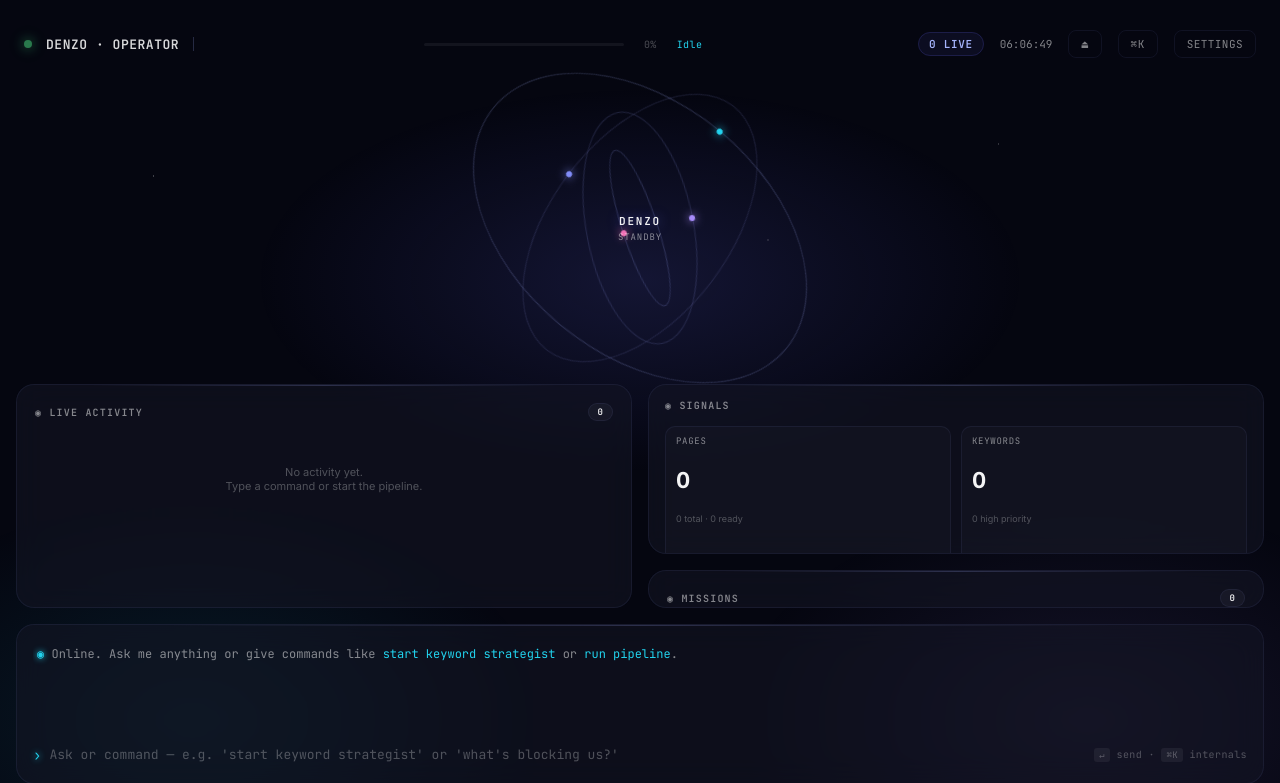
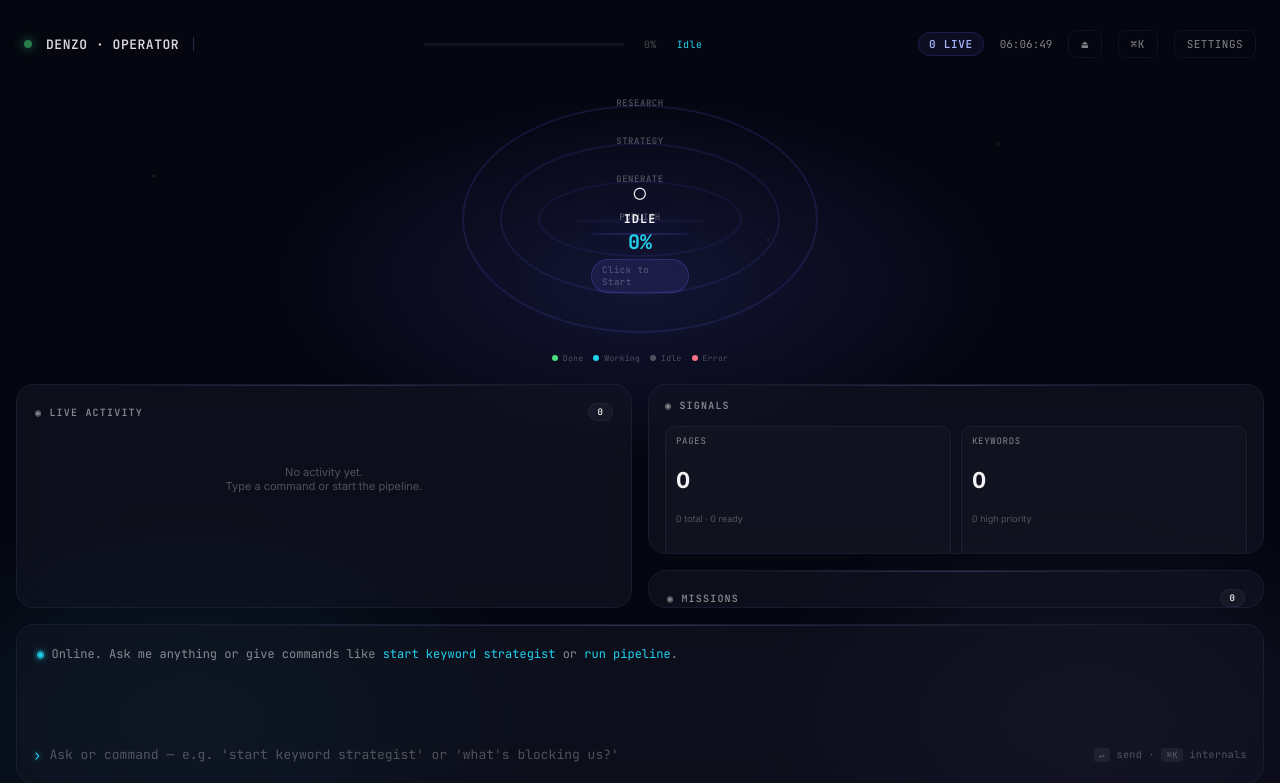
Before and after one commit to tamgo-ai/denzo-seo, a Python web app: template denzo/templates/clients/jarvis.html in a window 1280 px wide. Shown: the top 783 px of the page. Run offline with Jinja, Linux system fonts and the light colour scheme; the template is opened without the code that fills it, so the values that code supplies are empty.

Commit message:
Core 2.0: Meaningful pipeline phase visualization replaces abstract orbits
Replaced decorative orbital rings with semantic pipeline phase rings:
- 4 labeled concentric rings: RESEARCH → STRATEGY → GENERATE → PUBLISH
- Each ring reacts to agent status: done (green), working (cyan pulse), error (rose)
- Center shows current phase: IDLE / EXECUTING / IN PROGRESS / COMPLETE
- Progress percentage displayed prominently in center
- CTA button in center: "Click to Start" / "Continue Pipeline" / "View Results"
- Agent tokens positioned on their actual layer ring (not random orbit)
- Clicking center starts pipeline or shows results
- Legend below core explains ring colors (Done/Working/Idle/Error)
- All abstract "planetitas" and "STANDBY" text removed

Co-Authored-By: Claude Opus 4.7 <noreply@anthropic.com>

```diff
--- a/denzo/templates/clients/jarvis.html
+++ b/denzo/templates/clients/jarvis.html
@@ -132,58 +132,73 @@
     .activity-msg { font-size:11.5px; color:var(--muted); margin-top:3px; line-height:1.5; }
     .activity-empty { text-align:center; padding:30px 12px; font-size:11px; color:var(--muted2); }
 
-    /* ── CENTER: Orbital core ──────────────────────────────────────────── */
+    /* ── CENTER: Pipeline Phase Core ──────────────────────────────────── */
     .panel-core { grid-area:core; display:flex; align-items:center; justify-content:center;
-      background:transparent; border:none; position:relative; }
+      background:transparent; border:none; position:relative; flex-direction:column; }
     .panel-core::before { display:none; }
     .core-wrap { position:relative; width:380px; height:380px; max-width:90%; max-height:90%; }
-    .orbit { position:absolute; inset:0; border-radius:50%; border:1px solid var(--border-h);
-      animation:rotate-cw 60s linear infinite; }
-    .orbit.r2 { inset:36px; animation:rotate-ccw 45s linear infinite; border-color:rgba(120,130,200,0.18); }
-    .orbit.r3 { inset:72px; animation:rotate-cw 30s linear infinite; border-color:rgba(120,130,200,0.22); }
-    .orbit.r4 { inset:108px; animation:rotate-ccw 22s linear infinite; border-color:rgba(120,130,200,0.28); }
-    .orbit.r5 { inset:50px; animation:rotate-cw 38s linear infinite; border-color:rgba(34,211,238,0.15); display:none; }
-    .orbit.r5.active { display:block; }
-    .orbit.r6 { inset:88px; animation:rotate-ccw 28s linear infinite; border-color:rgba(167,139,250,0.18); display:none; }
-    .orbit.r6.active { display:block; }
-    @keyframes rotate-cw  { to { transform:rotate(360deg); } }
-    @keyframes rotate-ccw { to { transform:rotate(-360deg); } }
-    .orbit-dot { position:absolute; top:-3px; left:50%; transform:translateX(-50%);
-      width:6px; height:6px; border-radius:50%; background:var(--cyan); box-shadow:0 0 8px var(--cyan); }
-    .orbit.r2 .orbit-dot { background:var(--indigo); box-shadow:0 0 8px var(--indigo); }
-    .orbit.r3 .orbit-dot { background:var(--violet); box-shadow:0 0 8px var(--violet); }
-    .orbit.r4 .orbit-dot { background:var(--pink);   box-shadow:0 0 8px var(--pink); }
-    .orbit.r5 .orbit-dot { background:var(--cyan);   box-shadow:0 0 8px var(--cyan); }
-    .orbit.r6 .orbit-dot { background:var(--amber);  box-shadow:0 0 8px var(--amber); }
 
-    .core { position:absolute; inset:132px; border-radius:50%;
-      background:radial-gradient(circle at 35% 30%, rgba(255,255,255,0.18) 0%, transparent 50%),
-                radial-gradient(circle at 60% 70%, rgba(167,139,250,0.35) 0%, rgba(99,102,241,0.18) 30%, transparent 60%);
-      box-shadow:0 0 60px rgba(99,102,241,0.4), inset 0 0 60px rgba(255,255,255,0.06);
-      animation:core-breathe 4s ease-in-out infinite; transition:box-shadow 0.5s; }
-    .core.is-thinking { animation:core-thinking 0.8s ease-in-out infinite;
-      box-shadow:0 0 80px rgba(34,211,238,0.6), inset 0 0 80px rgba(34,211,238,0.15); }
-    .core.is-warning { box-shadow:0 0 80px rgba(251,191,36,0.5), inset 0 0 60px rgba(251,191,36,0.1); }
-    .core.is-done { box-shadow:0 0 80px rgba(74,222,128,0.5), inset 0 0 60px rgba(74,222,128,0.1); }
-    @keyframes core-breathe { 0%,100%{transform:scale(1)} 50%{transform:scale(1.05)} }
-    @keyframes core-thinking { 0%,100%{transform:scale(1.04)} 50%{transform:scale(1.10)} }
-    .core-label { position:absolute; inset:0; display:flex; align-items:center;
-      justify-content:center; flex-direction:column; pointer-events:none; }
-    .core-label .name { font-family:'JetBrains Mono',monospace; font-size:11px; font-weight:600;
-      letter-spacing:0.16em; color:rgba(255,255,255,0.95); text-shadow:0 0 12px rgba(99,102,241,0.6); }
-    .core-label .status { font-family:'JetBrains Mono',monospace; font-size:9px;
-      letter-spacing:0.10em; color:var(--muted); margin-top:3px; }
+    /* Phase rings — one per pipeline stage pair, filled by progress */
+    .phase-ring { position:absolute; border-radius:50%; border:2px solid transparent; }
+    .phase-ring.r1 { inset:12px;  border-color:rgba(99,102,241,0.15); }
+    .phase-ring.r2 { inset:50px;  border-color:rgba(99,102,241,0.12); }
+    .phase-ring.r3 { inset:88px;  border-color:rgba(99,102,241,0.10); }
+    .phase-ring.r4 { inset:126px; border-color:rgba(99,102,241,0.08); }
+    .phase-ring.done { border-color:rgba(74,222,128,0.35) !important; box-shadow:0 0 12px rgba(74,222,128,0.15); }
+    .phase-ring.working { border-color:rgba(34,211,238,0.45) !important; box-shadow:0 0 14px rgba(34,211,238,0.2); animation:ring-pulse 1.5s ease-in-out infinite; }
+    .phase-ring.error { border-color:rgba(251,113,133,0.45) !important; }
+    @keyframes ring-pulse { 0%,100%{box-shadow:0 0 14px rgba(34,211,238,0.2)} 50%{box-shadow:0 0 28px rgba(34,211,238,0.45)} }
 
-    .agent-token { position:absolute; top:50%; left:50%; width:34px; height:34px;
-      margin:-17px 0 0 -17px; border-radius:50%; background:var(--surface-2);
-      border:1px solid var(--border-h); display:flex; align-items:center; justify-content:center;
-      font-family:'JetBrains Mono',monospace; font-size:12px; font-weight:700; color:#fff;
-      animation:token-pulse 1.6s ease-in-out infinite; cursor:pointer;
-      box-shadow:0 0 12px currentColor; transition:transform 0.15s; }
-    .agent-token:hover { transform:translate(var(--tx,0px),var(--ty,0px)) scale(1.3) !important;
-      animation:none; z-index:10; border-color:#fff; }
-    @keyframes token-pulse { 0%,100%{transform:translate(var(--tx,0px),var(--ty,0px)) scale(1)}
-      50%{transform:translate(var(--tx,0px),var(--ty,0px)) scale(1.15)} }
+    .ring-label {
+      position:absolute; top:-10px; left:50%; transform:translateX(-50%);
+      font-family:'JetBrains Mono',monospace; font-size:9px; font-weight:600;
+      letter-spacing:0.06em; color:var(--muted2); white-space:nowrap;
+      transition:color 0.3s;
+    }
+    .phase-ring.done .ring-label { color:var(--green); }
+    .phase-ring.working .ring-label { color:var(--cyan); }
+
+    /* Center — phase indicator + CTA */
+    .core-center { position:absolute; inset:140px; border-radius:50%;
+      background:radial-gradient(circle at 35% 30%, rgba(255,255,255,0.12) 0%, transparent 50%),
+                  radial-gradient(circle at 60% 70%, rgba(99,102,241,0.25) 0%, rgba(99,102,241,0.08) 30%, transparent 60%);
+      border:1px solid rgba(99,102,241,0.2);
+      display:flex; align-items:center; justify-content:center; flex-direction:column;
+      cursor:pointer; transition:all 0.3s; z-index:2;
+      box-shadow:0 0 40px rgba(99,102,241,0.25), inset 0 0 40px rgba(255,255,255,0.04);
+    }
+    .core-center:hover { border-color:var(--indigo); box-shadow:0 0 60px rgba(99,102,241,0.5); }
+    .core-center .phase-icon { font-size:28px; margin-bottom:2px; }
+    .core-center .phase-name { font-family:'JetBrains Mono',monospace; font-size:12px; font-weight:700;
+      letter-spacing:0.08em; color:rgba(255,255,255,0.95); }
+    .core-center .phase-pct { font-family:'JetBrains Mono',monospace; font-size:20px; font-weight:800;
+      color:var(--cyan); margin:2px 0; }
+    .core-center .phase-cta { font-family:'JetBrains Mono',monospace; font-size:9px;
+      color:var(--muted2); letter-spacing:0.06em; margin-top:2px;
+      background:rgba(99,102,241,0.12); padding:4px 10px; border-radius:999px;
+      border:1px solid rgba(99,102,241,0.25); transition:all 0.15s; }
+    .core-center:hover .phase-cta { background:rgba(99,102,241,0.3); color:#fff; border-color:var(--indigo); }
+
+    /* Agent tokens on rings */
+    .agent-token { position:absolute; width:28px; height:28px; border-radius:50%;
+      background:var(--surface-2); border:1px solid;
+      display:flex; align-items:center; justify-content:center;
+      font-family:'JetBrains Mono',monospace; font-size:11px; font-weight:700; color:#fff;
+      cursor:pointer; z-index:3; transition:transform 0.15s, box-shadow 0.3s;
+      animation:token-glow 1.6s ease-in-out infinite; }
+    .agent-token:hover { transform:scale(1.35) !important; animation:none; z-index:10; border-color:#fff !important; }
+    @keyframes token-glow { 0%,100%{box-shadow:0 0 8px currentColor} 50%{box-shadow:0 0 18px currentColor} }
+
+    /* Phase legend below core */
+    .core-legend { display:flex; gap:10px; margin-top:8px; flex-wrap:wrap; justify-content:center; }
+    .core-legend-item { display:flex; align-items:center; gap:5px;
+      font-family:'JetBrains Mono',monospace; font-size:8px; color:var(--muted2);
+      letter-spacing:0.04em; }
+    .core-legend-dot { width:6px; height:6px; border-radius:50%; flex-shrink:0; }
+    .core-legend-dot.ldone { background:var(--green); }
+    .core-legend-dot.lworking { background:var(--cyan); }
+    .core-legend-dot.lidle { background:var(--muted2); }
+    .core-legend-dot.lerror { background:var(--rose); }
 
     /* ── RIGHT: Missions + KPIs ────────────────────────────────────────── */
     .right-col { grid-area:right; display:grid; grid-template-rows:auto 1fr; gap:16px; overflow:hidden; }
@@ -369,29 +384,39 @@
     </div>
   </div>
 
-  {# ─── CENTER: Orbital Core ──────────────────────────────────────── #}
+	  {# ─── CENTER: Pipeline Phase Core ──────────────────────────────── #}
 	  <div class="panel-core">
 	    <div class="core-wrap">
-      <div class="orbit r1"><div class="orbit-dot"></div></div>
-      <div class="orbit r2"><div class="orbit-dot"></div></div>
-      <div class="orbit r3"><div class="orbit-dot"></div></div>
-      <div class="orbit r4"><div class="orbit-dot"></div></div>
-      <div class="orbit r5" :class="{active: pipeline.agents_working >= 4}"><div class="orbit-dot"></div></div>
-      <div class="orbit r6" :class="{active: pipeline.agents_working >= 6}"><div class="orbit-dot"></div></div>
+	      {# Phase rings — each represents a pipeline stage pair #}
+	      <div class="phase-ring r1" :class="ringClass(0)"><span class="ring-label">RESEARCH</span></div>
+	      <div class="phase-ring r2" :class="ringClass(1)"><span class="ring-label">STRATEGY</span></div>
+	      <div class="phase-ring r3" :class="ringClass(2)"><span class="ring-label">GENERATE</span></div>
+	      <div class="phase-ring r4" :class="ringClass(3)"><span class="ring-label">PUBLISH</span></div>
 
-      <template x-for="(token, i) in agentTokens" :key="token.name">
+	      {# Agent tokens placed on their layer ring #}
+	      <template x-for="token in agentTokens" :key="token.name">
 	        <div class="agent-token"
-             :style="'--tx:'+token.x+'px; --ty:'+token.y+'px; color:'+token.color+'; border-color:'+token.color+'; background:'+token.bg+';'"
+	             :style="'left:'+token.left+'%; top:'+token.top+'%; color:'+token.color+'; border-color:'+token.color+'; background:'+token.bg+';'"
 	             x-text="token.letter"
-             :title="token.name"
+	             :title="token.name + ': ' + (token.task || 'working')"
 	             @click="showAgentDetail(token.name)"></div>
 	      </template>
 
-      <div class="core" :class="coreClass()"></div>
-      <div class="core-label">
-        <span class="name">DENZO</span>
-        <span class="status" x-text="coreStatus()"></span>
+	      {# Center: phase indicator + progress + CTA #}
+	      <div class="core-center" @click="onCoreClick()">
+	        <div class="phase-icon" x-text="phaseData().icon"></div>
+	        <div class="phase-name" x-text="phaseData().name"></div>
+	        <div class="phase-pct" x-text="pipeline.progress_pct + '%'"></div>
+	        <div class="phase-cta" x-text="phaseData().cta"></div>
 	      </div>
+	    </div>
+
+	    {# Legend #}
+	    <div class="core-legend">
+	      <div class="core-legend-item"><span class="core-legend-dot ldone"></span> Done</div>
+	      <div class="core-legend-item"><span class="core-legend-dot lworking"></span> Working</div>
+	      <div class="core-legend-item"><span class="core-legend-dot lidle"></span> Idle</div>
+	      <div class="core-legend-item"><span class="core-legend-dot lerror"></span> Error</div>
 	    </div>
 	  </div>
 
@@ -564,26 +589,54 @@ function jarvis(tenantId) {
         yellow:'#facc15',pink:'#f472b6',lime:'#a3e635',slate:'#94a3b8',sky:'#38bdf8',
         emerald:'#34d399',rose:'#fb7185',amber:'#fbbf24',
       };
-      const working = this.agents.filter(a => a.status === 'working').slice(0,8);
-      const radius = 155;
-      this.agentTokens = working.map((a,i) => {
-        const angle = (i / Math.max(working.length,1)) * Math.PI*2 - Math.PI/2;
+      // Layer ring radii as percentage of core-wrap (380px / 2 = 190px radius)
+      const ringPct = [82, 68, 54, 40];  // r1-r4 insets → approximate ring positions
+      const working = this.agents.filter(a => a.status === 'working' || a.status === 'error').slice(0,8);
+      this.agentTokens = working.map((a, i) => {
         const c = colorMap[a.color] || '#818cf8';
-        return { name:a.name, letter:(a.name||'?')[0].toUpperCase(), task:a.current_task||'', color:c, bg:c+'22', x:Math.cos(angle)*radius, y:Math.sin(angle)*radius };
+        // Place agents on their layer ring with slight angular offset
+        const layer = a.layer || 1;
+        const ringIdx = layer <= 2 ? 0 : (layer === 3 ? 1 : (layer === 4 ? 2 : 3));
+        const pct = ringPct[Math.min(ringIdx, 3)];
+        const angle = (i * 1.2 + ringIdx * 0.8) * Math.PI * 2 / Math.max(working.length, 1);
+        return {
+          name: a.name, letter: (a.name || '?')[0].toUpperCase(),
+          task: a.current_task || '', color: c, bg: c + '22',
+          left: 50 + Math.cos(angle) * pct,
+          top: 50 + Math.sin(angle) * pct,
+        };
       });
     },
 
-    coreClass() {
-      if (this.pipeline.agents_working > 0) return 'is-thinking';
-      if (this.pipeline.agents_error > 0) return 'is-warning';
-      if (this.pipeline.progress_pct >= 100) return 'is-done';
+    ringClass(ringIdx) {
+      // Determine ring status from agents in that layer group
+      const layers = [[1,1], [2,2], [3,3], [4,6]];  // ring 0=L1, 1=L2, 2=L3, 3=L4-6
+      const [lo, hi] = layers[ringIdx] || [0, 0];
+      const ringAgents = this.agents.filter(a => a.layer >= lo && a.layer <= hi);
+      if (ringAgents.length === 0) return '';
+      const hasError = ringAgents.some(a => a.status === 'error');
+      const hasWorking = ringAgents.some(a => a.status === 'working');
+      const allDone = ringAgents.every(a => a.status === 'done');
+      if (hasError) return 'error';
+      if (hasWorking) return 'working';
+      if (allDone) return 'done';
       return '';
     },
-    coreStatus() {
-      if (this.pipeline.agents_working > 0) return 'EXECUTING';
-      if (this.pipeline.agents_error > 0) return 'ATTENTION';
-      if (this.pipeline.progress_pct >= 100) return 'COMPLETE';
-      return 'STANDBY';
+    phaseData() {
+      const w = this.pipeline.agents_working || 0;
+      const pct = this.pipeline.progress_pct || 0;
+      if (pct >= 100) return { icon: '◆', name: 'COMPLETE', cta: 'View Results' };
+      if (w > 0) return { icon: '◉', name: 'EXECUTING', cta: w + ' agent' + (w>1?'s':'') + ' working' };
+      if (pct === 0) return { icon: '○', name: 'IDLE', cta: 'Click to Start' };
+      if (pct > 0) return { icon: '◐', name: 'IN PROGRESS', cta: 'Continue Pipeline' };
+      return { icon: '○', name: 'STANDBY', cta: 'Start Pipeline' };
+    },
+    onCoreClick() {
+      if (this.pipeline.progress_pct >= 100) {
+        this.showInternals = true;
+      } else if (this.pipeline.agents_working === 0) {
+        this.execAction('run_pipeline', '');
+      }
     },
 
     expandActivity(idx) { this.expanded = this.expanded[0] === idx ? [] : [idx]; },
```
Lines whose indentation alone changed are shown as unchanged.
